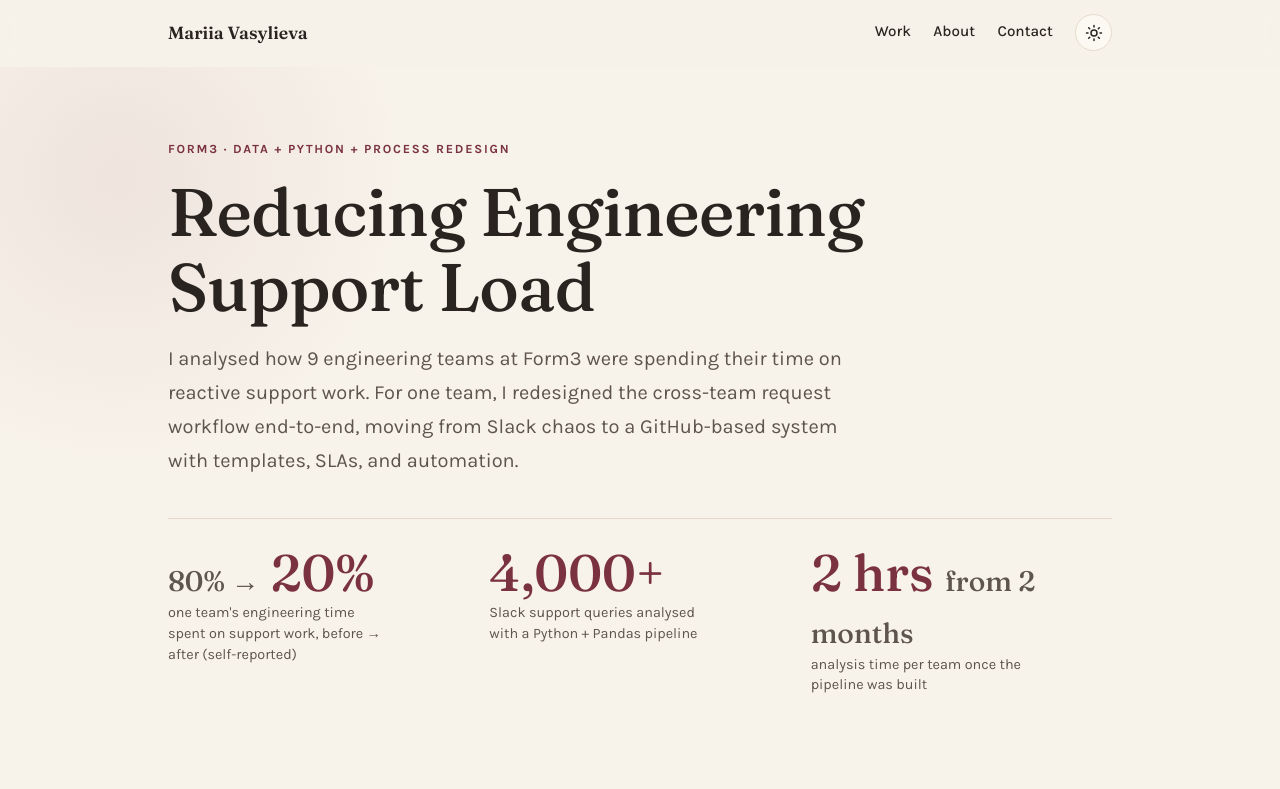
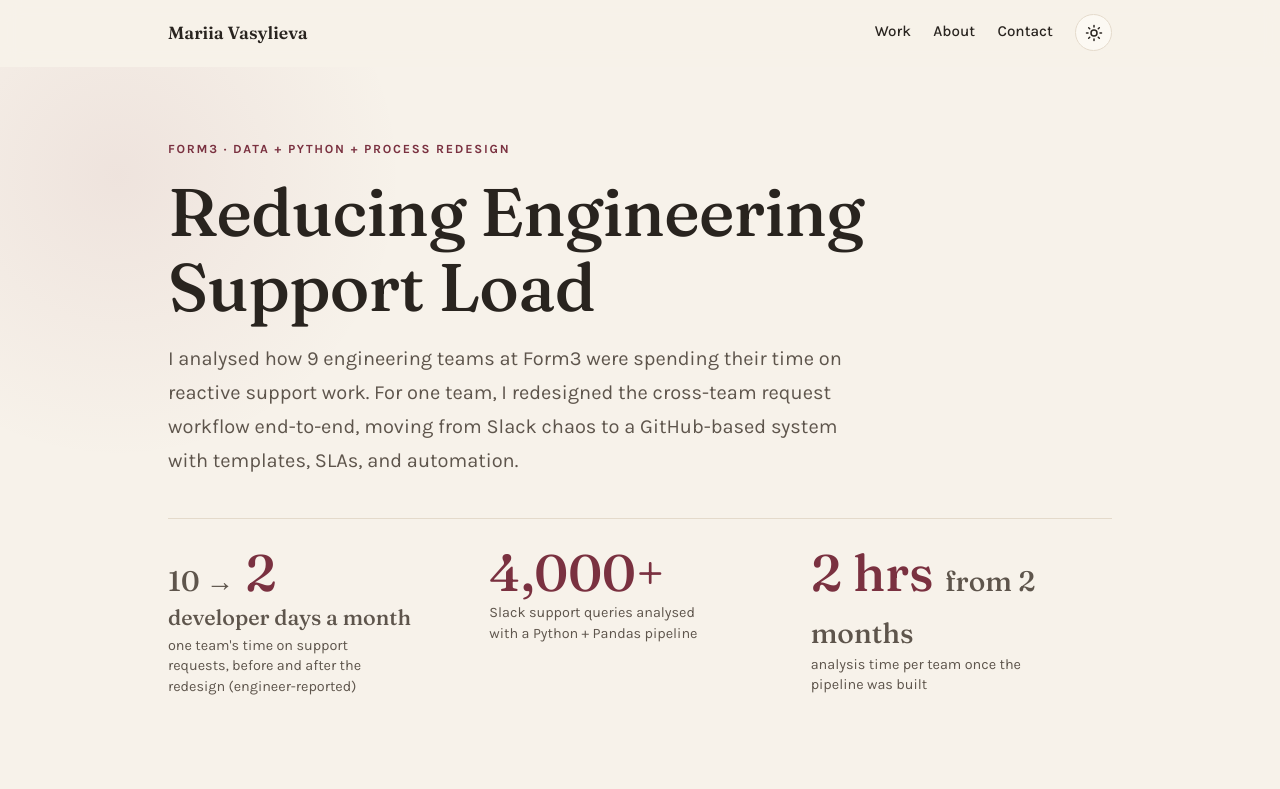
Before and after one commit to mariia-vasylieva-ba/mariia-vasylieva-ba.github.io, a plain HTML site: page support-workload/index.html in a window 1280 px wide. Shown: the top 789 px of the page. Drawn offline with Linux system fonts and the light colour scheme.

Commit message:
Restate support-workload impact in developer days
Replace the 80% -> 20% share-of-time figure with 10 -> 2 developer
days a month on the home card, the case hero stat, and the What
changed section. Stack the stat unit under the number so the hero
stats stay aligned.

Co-Authored-By: Claude Opus 5 <noreply@anthropic.com>

```diff
--- a/styles.css
+++ b/styles.css
@@ -370,6 +370,14 @@ html:not(.js) [data-stagger] > * { opacity: 1; }
 .stat-number .stat-small {
   font-size: 0.55em;
   color: var(--muted);
+}
+
+.stat-number .stat-unit {
+  display: block;
+  font-size: 0.42em;
+  line-height: 1.2;
+  color: var(--muted);
+  margin-top: 0.4rem;
 }
 
 .stat-label {
--- a/support-workload/index.html
+++ b/support-workload/index.html
@@ -49,8 +49,8 @@
     <p class="case-lede">I analysed how 9 engineering teams at Form3 were spending their time on reactive support work. For one team, I redesigned the cross-team request workflow end-to-end, moving from Slack chaos to a GitHub-based system with templates, SLAs, and automation.</p>
     <div class="glance">
       <div class="stat">
-        <span class="stat-number"><span class="stat-small">80% →</span> <span data-count-from="80" data-count-to="20" data-count-suffix="%">20%</span></span>
-        <span class="stat-label">one team's engineering time spent on support work, before → after (self-reported)</span>
+        <span class="stat-number"><span class="stat-small">10 →</span> <span data-count-from="10" data-count-to="2">2</span> <span class="stat-unit">developer days a month</span></span>
+        <span class="stat-label">one team's time on support requests, before and after the redesign (engineer-reported)</span>
       </div>
       <div class="stat">
         <span class="stat-number"><span data-count-to="4000" data-count-suffix="+">4,000+</span></span>
@@ -139,7 +139,7 @@
     <h2>What changed</h2>
     <div class="prose">
       <ul>
-        <li class="result-highlight">For the redesigned team, support work dropped from approximately 80% to 20% of engineering time — measured by engineer self-reported time-per-request before and after.</li>
+        <li class="result-highlight">For the redesigned team, support work fell from about 10 developer days a month to about 2, a reduction of around 80%, measured by engineers' own time per request before and after.</li>
         <li>The analysis approach became reusable across the department: from 2 months for the first team to 2 hours per team.</li>
       </ul>
     </div>
```
Also changed, not shown: index.html (+1 -1 lines).
